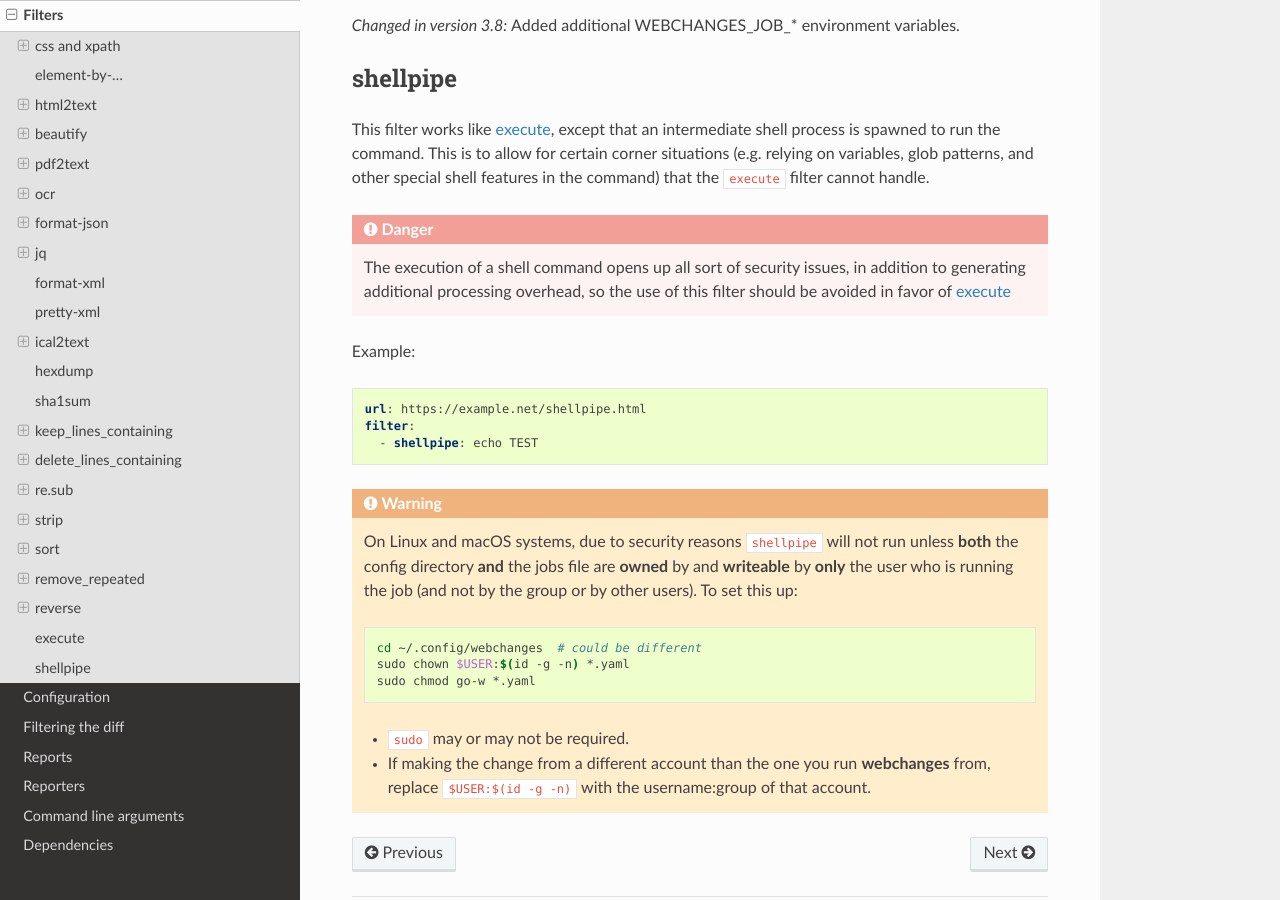
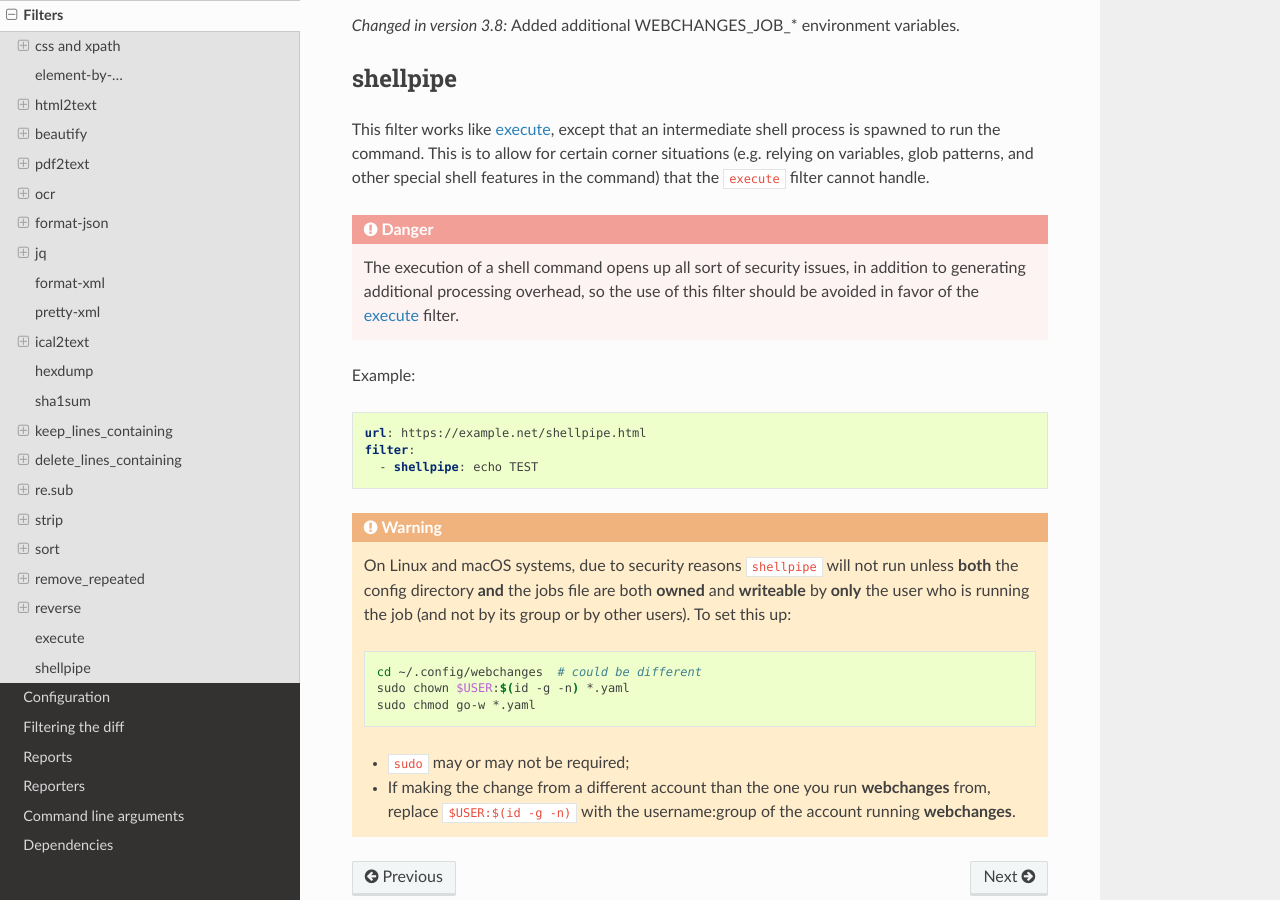
Before and after one commit to mborsetti/webchanges, a Sphinx documentation site: the page built from docs/filters.rst, in a window 1280 px wide and 900 px high, scrolled down 18520 px. Built offline with Sphinx 7.4.7 and the Read the Docs theme 2.0.0, drawn with Linux system fonts in a browser that asks for light colours.

Commit message:
filter docs fix

```diff
--- a/CHANGELOG.rst
+++ b/CHANGELOG.rst
@@ -73,6 +73,8 @@ Internals
 * Type hints are checked during pre-commit by `mypy <http://www.mypy-lang.org/>`__.
 * Imports are rearranged during pre-commit by `isort <https://pycqa.github.io/isort/>`__.
 * Now testing all database engines, including redis, and more, adding 4 percentage points of code coverage to 81%.
+* The name of a FilterBase subclass is always its __kind__ + Filter (e.g. the class for ``element-by-id`` filter is
+  named ElementByIDFilter and not GetElementByID)
 
 
 Version 3.8.1
--- a/docs/filters.rst
+++ b/docs/filters.rst
@@ -1057,7 +1057,7 @@ the command) that the ``execute`` filter cannot handle.
 .. danger::
 
    The execution of a shell command opens up all sort of security issues, in addition to generating additional
-   processing overhead, so the use of this filter should be avoided in favor of :ref:`execute`
+   processing overhead, so the use of this filter should be avoided in favor of the :ref:`execute` filter.
 
 Example:
 
@@ -1070,8 +1070,8 @@ Example:
 .. warning::
 
    On Linux and macOS systems, due to security reasons ``shellpipe`` will not run unless **both** the config directory
-   **and** the jobs file are **owned** by and **writeable** by **only** the user who is running the job (and not by the
-   group or by other users). To set this up:
+   **and** the jobs file are both **owned** and **writeable** by **only** the user who is running the job (and not by
+   its group or by other users). To set this up:
 
    .. code-block:: bash
 
@@ -1079,6 +1079,6 @@ Example:
       sudo chown $USER:$(id -g -n) *.yaml
       sudo chmod go-w *.yaml
 
-   * ``sudo`` may or may not be required.
+   * ``sudo`` may or may not be required;
    * If making the change from a different account than the one you run :program:`webchanges` from, replace
-     ``$USER:$(id -g -n)`` with the username:group of that account.
+     ``$USER:$(id -g -n)`` with the username:group of the account running :program:`webchanges`.
```
Also changed, not shown: 1 other file.
